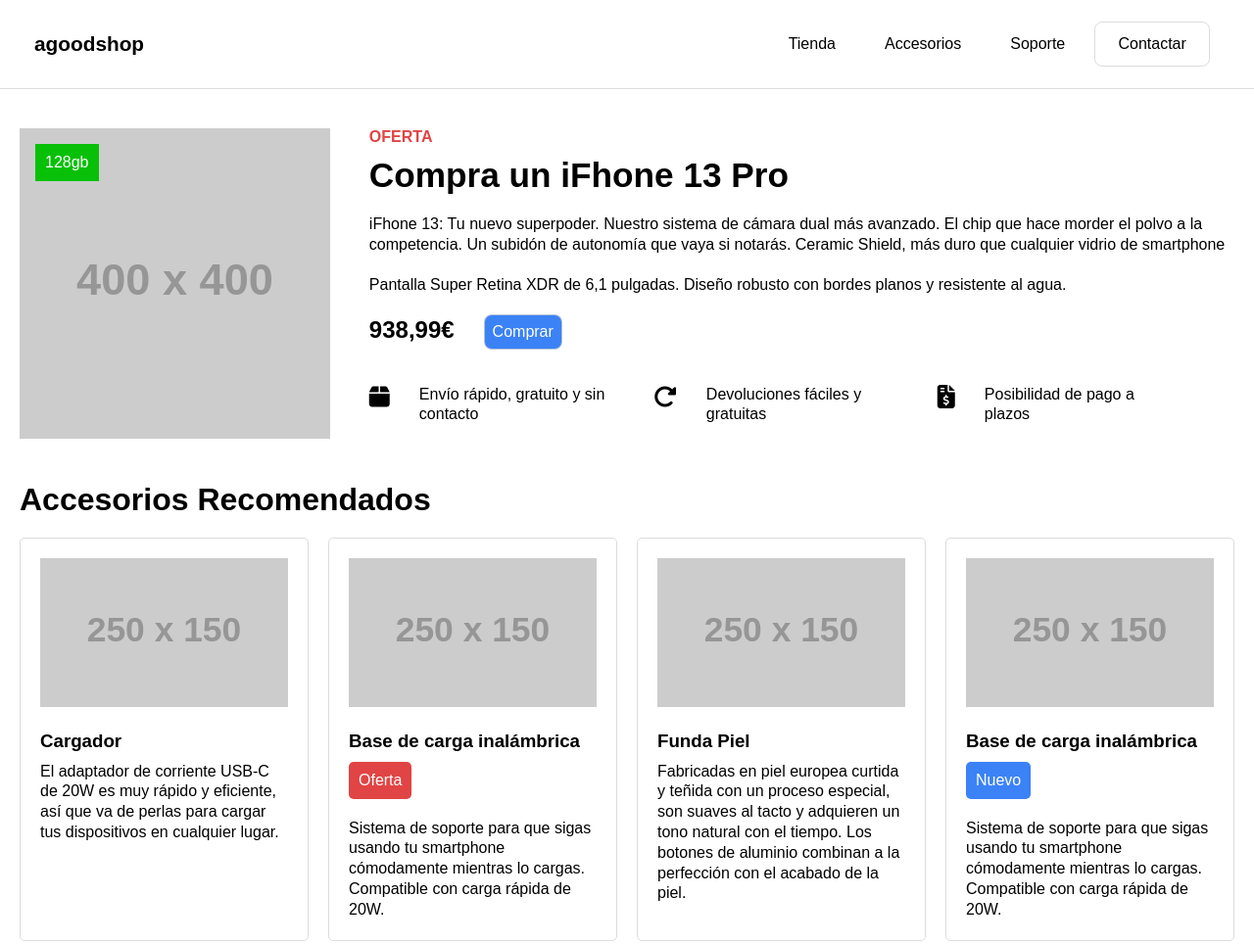
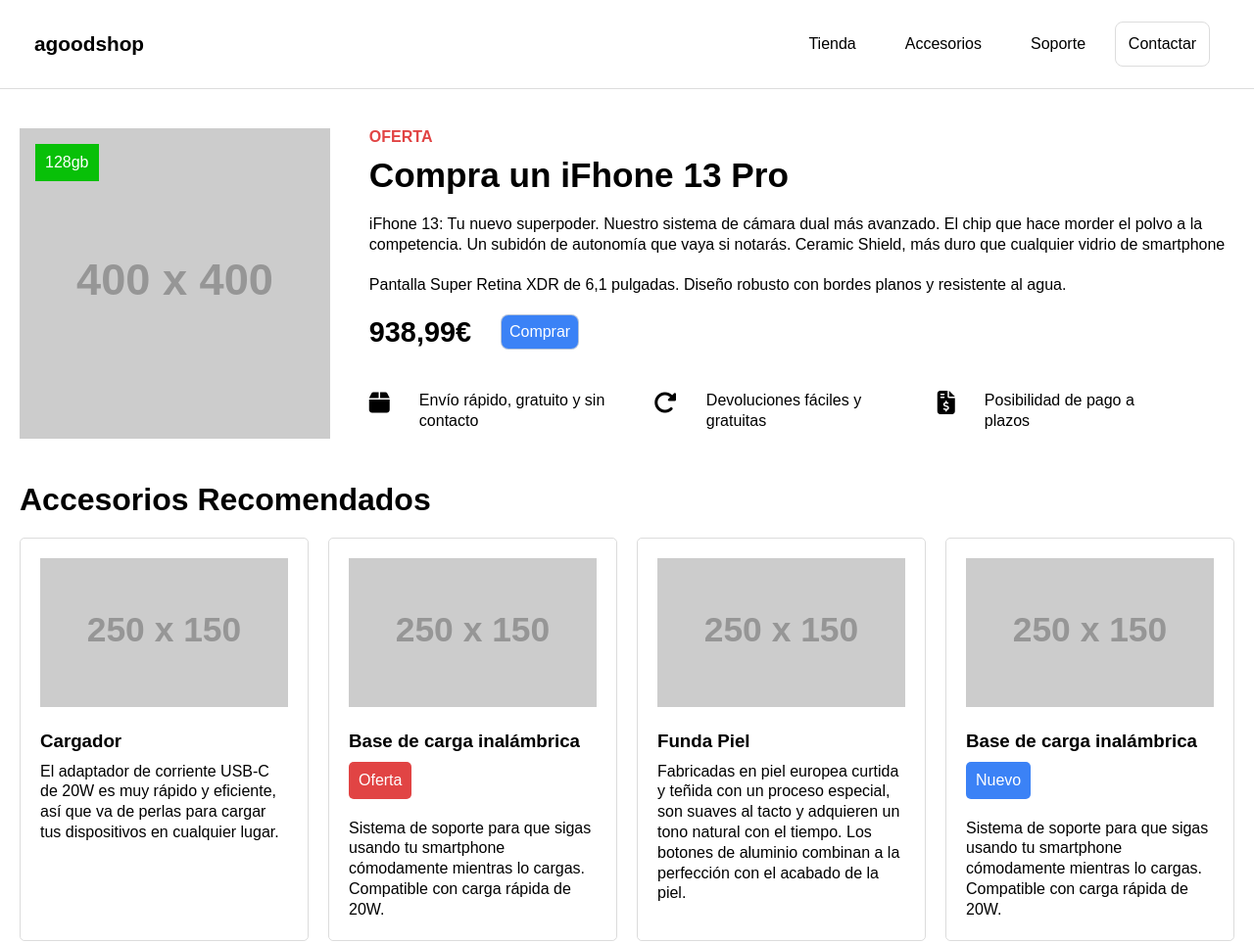
Before and after one commit to lorenahurol/aGoodShop, a plain HTML site: page index.html in a window 1280 px wide. Shown: the top 964 px of the page at 98% size. Drawn offline with Linux system fonts and the light colour scheme; placeholder pictures from the web are drawn by us.

Commit message:
Limpiado código

```diff
--- a/css/style.css
+++ b/css/style.css
@@ -18,15 +18,6 @@
     list-style: none;
 }
 
-.button {
-    padding: 0.5em;
-    font-size: 1rem;
-    border-radius: 8px;
-    background-color: var(--color-primario);
-    color: #fff;
-    border: var(--border);
-    cursor: pointer;
-}
 
 /* Estilos general del wrapper que envuelve la página */
 
@@ -56,6 +47,18 @@
     border-top: var(--border);
 }
 
+/* Estilos generales de los botones */
+
+.button {
+    padding: 0.5em;
+    font-size: 1rem;
+    border-radius: 8px;
+    background-color: var(--color-primario);
+    color: #fff;
+    border: var(--border);
+    cursor: pointer;
+}
+
 /* Mobile First */
 
     /* Estilos del header */
@@ -79,12 +82,6 @@
             display: none;
         }
 
-        .header__menu__navbar ul {
-            margin: 0;
-            padding: 0;
-            display: flex;
-            flex-direction: column;
-        }
 
         .header__menu__navbar li {
             margin-right: 10px;
@@ -95,9 +92,18 @@
             font-size: 1.3rem;
         }
 
+            .btn--contact {
+                background-color: transparent;
+                color: var(--color-fuente);
+                padding: 0.8em;
+            }
+
+        /* En dispositivos móviles, se mostrará el icono de menú hamburguesa */
+
         .header__menu__icon {
             font-size: 1.5rem;
         }
+
 
     /* Estilos de la sección de contenido principal: main */
 
@@ -124,7 +130,7 @@
             font-size: 1rem;
             font-weight: 700;
             color: var(--color-secundario);
-            /* Transformar en display block para poder añadir un margin por debajo */
+            /* Transformar en display block para poder añadir un margen por debajo */
             display: block;
             margin-bottom: 10px;
         }
@@ -170,11 +176,12 @@
             align-items: start;
             flex-wrap: nowrap; /* Para que los items se mantengan en una línea */
             gap: 30px;
+            margin-top: 20px;
             margin-bottom: 20px;
         }
 
             .precio__comprar {
-                font-size: 1.5rem;
+                font-size: 1.8rem;
                 font-weight: 700;
             }
 
@@ -226,8 +233,6 @@
             flex-direction: column;
             flex-wrap: wrap;
             flex-basis: 80%;
-
-
         }
 
             .card {
@@ -258,7 +263,6 @@
             .span__tag--blue,
             .span__tag--red {
                 border-radius: 5px;
-
             }
 
             .span__tag--blue {
@@ -310,7 +314,6 @@
             background-color: var(--color-primario);
             color: #fff;
             padding: 0.8em;
-
         }
 
 
@@ -344,12 +347,6 @@
         /* Ocultar el icono en versión de escritorio */
             display: none;
         }
-
-    .btn--contact {
-        background-color: transparent;
-        padding: 0.8em 0.2em;
-    }
-
 
     /* Sección de oferta */
 
@@ -419,6 +416,4 @@
         .sorteo__container--form {
             width: 35%;
         }
-
-
 }
--- a/index.html
+++ b/index.html
@@ -25,12 +25,12 @@
                     <i class="fa-solid fa-bars"></i>
                 </div>
                 <!--Menu de navegación-->
-                <nav class="header__menu__navbar" id="menuNavbar">
+                <nav class="header__menu__navbar">
                     <ul>
                         <li><a href="#">Tienda</a></li>
                         <li><a href="#">Accesorios</a></li>
                         <li><a href="#">Soporte</a></li>
-                        <li><button class="button btn--contact"><a href="#">Contactar</a></button></li>
+                        <li><button class="button btn--contact">Contactar</button></li>
                     </ul>
                 </nav>
              </div>
```
Lines whose indentation alone changed are shown as unchanged.
